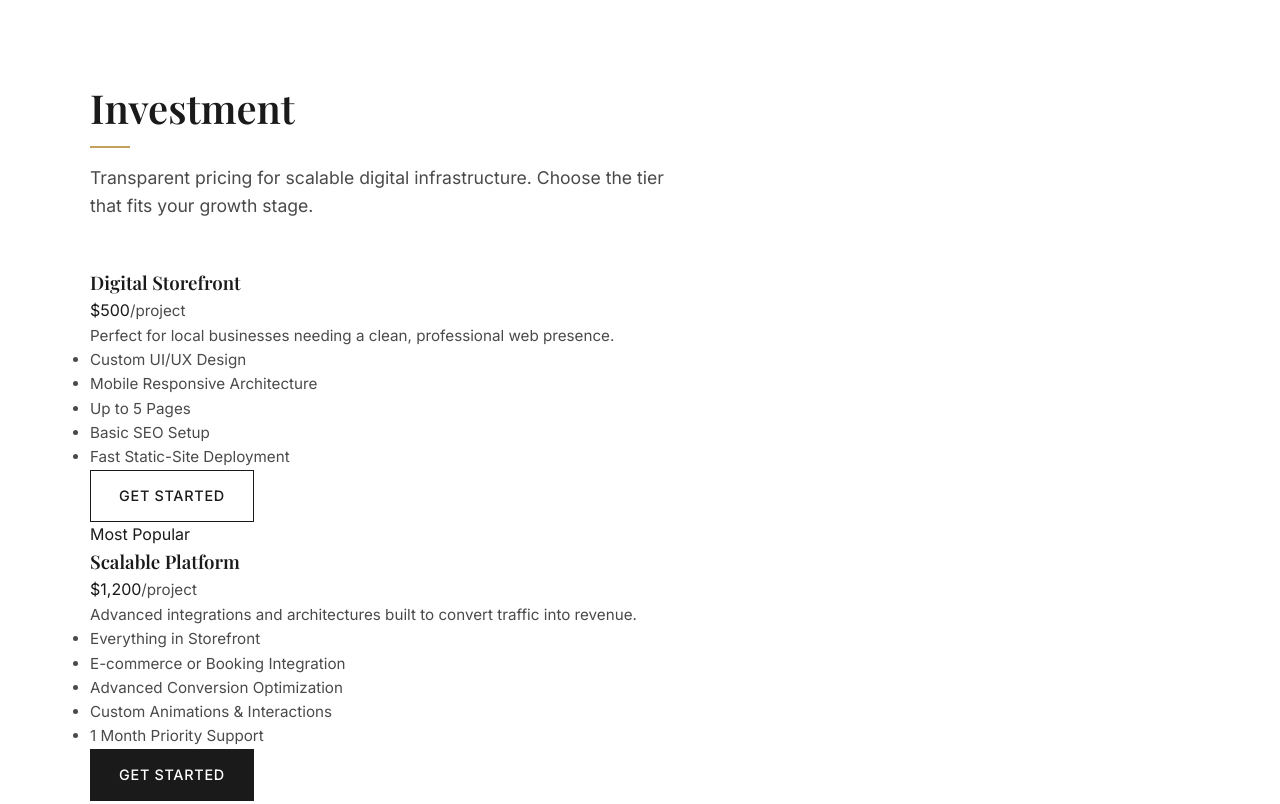
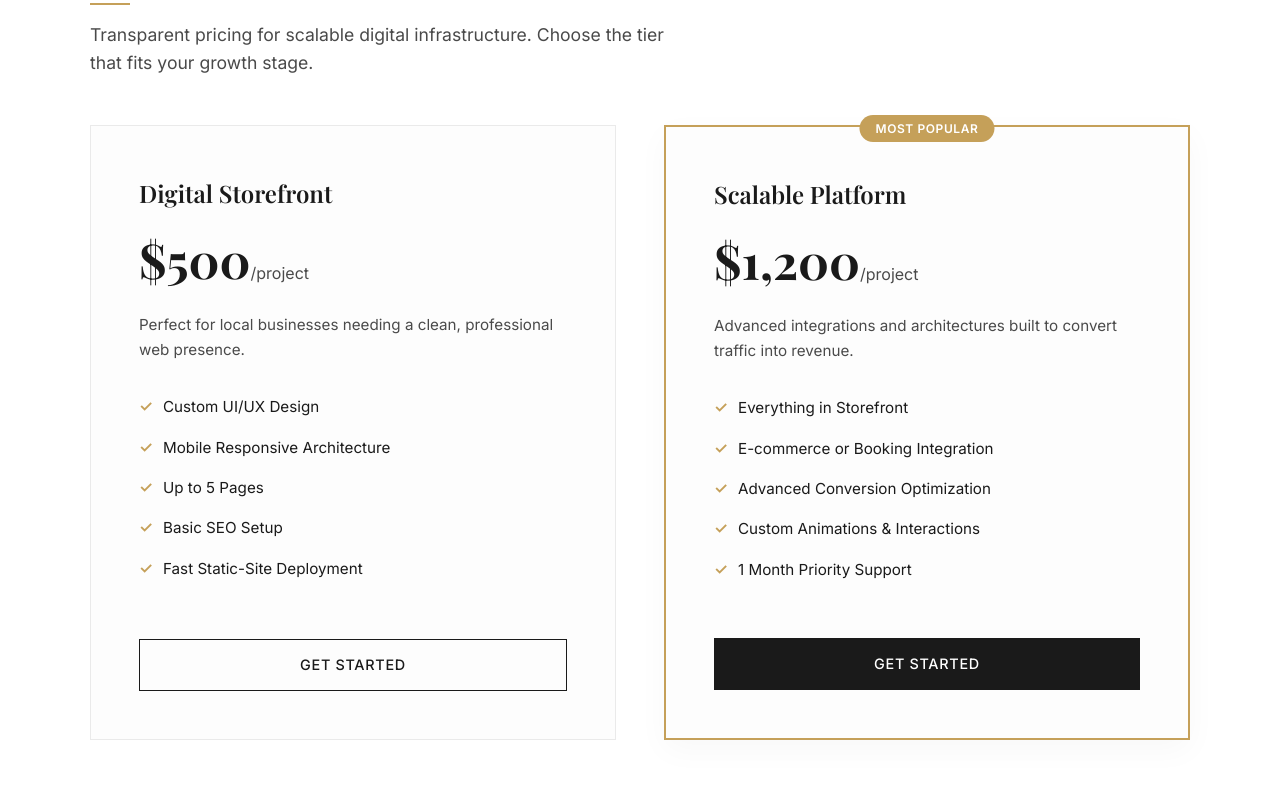
Before and after one commit to waan1232/n-hale, a plain HTML site: page index.html in a window 1280 px wide. Shown: the part 2408-3212 px from the top of the page. Drawn offline with nearby package versions, Linux system fonts and the light colour scheme.

Commit message:
Update styles.css

```diff
--- a/styles.css
+++ b/styles.css
@@ -313,3 +313,106 @@ footer h2 {
         grid-template-columns: 1fr;
     }
 }
+/* Pricing Section */
+.pricing-grid {
+    display: grid;
+    grid-template-columns: repeat(auto-fit, minmax(350px, 1fr));
+    gap: 3rem;
+    margin-top: 2rem;
+}
+
+.pricing-card {
+    background: var(--card-bg);
+    border: 1px solid var(--border-color);
+    padding: 3rem;
+    display: flex;
+    flex-direction: column;
+    position: relative;
+    transition: transform 0.4s ease, box-shadow 0.4s ease;
+}
+
+.pricing-card:hover {
+    transform: translateY(-5px);
+    box-shadow: 0 15px 35px rgba(0,0,0,0.06);
+}
+
+.highlight-pricing {
+    border: 2px solid var(--accent-gold);
+    box-shadow: 0 10px 30px rgba(0,0,0,0.03);
+}
+
+.popular-tag {
+    position: absolute;
+    top: -12px;
+    left: 50%;
+    transform: translateX(-50%);
+    background: var(--accent-gold);
+    color: var(--bg-color);
+    padding: 0.25rem 1rem;
+    font-size: 0.75rem;
+    font-weight: 600;
+    text-transform: uppercase;
+    letter-spacing: 0.05em;
+    border-radius: 20px;
+}
+
+.pricing-card h3 {
+    font-size: 1.5rem;
+    margin-bottom: 0.5rem;
+}
+
+.price {
+    font-family: var(--font-serif);
+    font-size: 3rem;
+    font-weight: 700;
+    color: var(--text-primary);
+    margin-bottom: 1rem;
+}
+
+.price span {
+    font-family: var(--font-sans);
+    font-size: 1rem;
+    font-weight: 400;
+    color: var(--text-secondary);
+}
+
+.pricing-desc {
+    margin-bottom: 2rem;
+    min-height: 50px;
+}
+
+.features-list {
+    list-style: none;
+    padding: 0;
+    margin-bottom: 2.5rem;
+    flex-grow: 1;
+}
+
+.features-list li {
+    padding-left: 1.5rem;
+    position: relative;
+    margin-bottom: 1rem;
+    color: var(--text-primary);
+}
+
+.features-list li::before {
+    content: "✓";
+    position: absolute;
+    left: 0;
+    color: var(--accent-gold);
+    font-weight: bold;
+}
+
+.full-width-btn {
+    width: 100%;
+    text-align: center;
+    margin-top: auto;
+}
+
+/* Ensure images match iframe wrapper dimensions */
+.project-image {
+    width: 100%;
+    height: 250px;
+    object-fit: cover;
+    border-bottom: 1px solid var(--border-color);
+}
```
